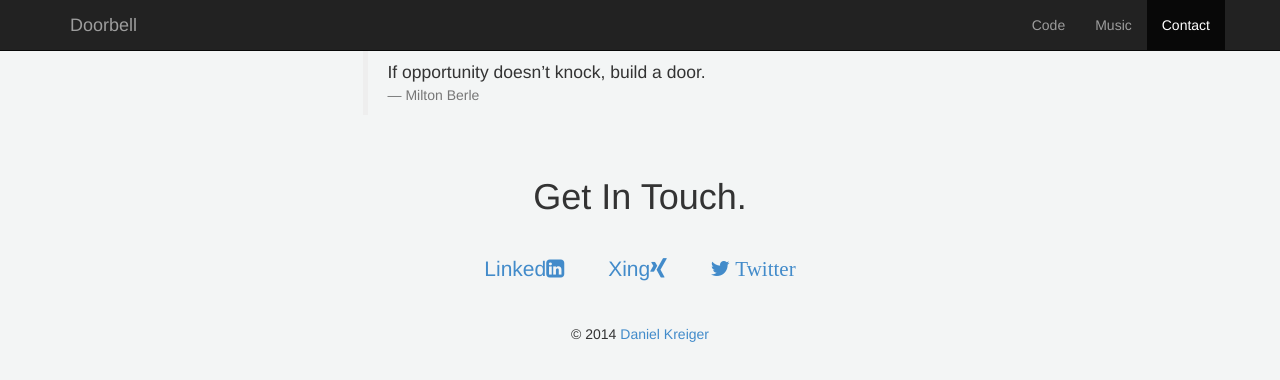
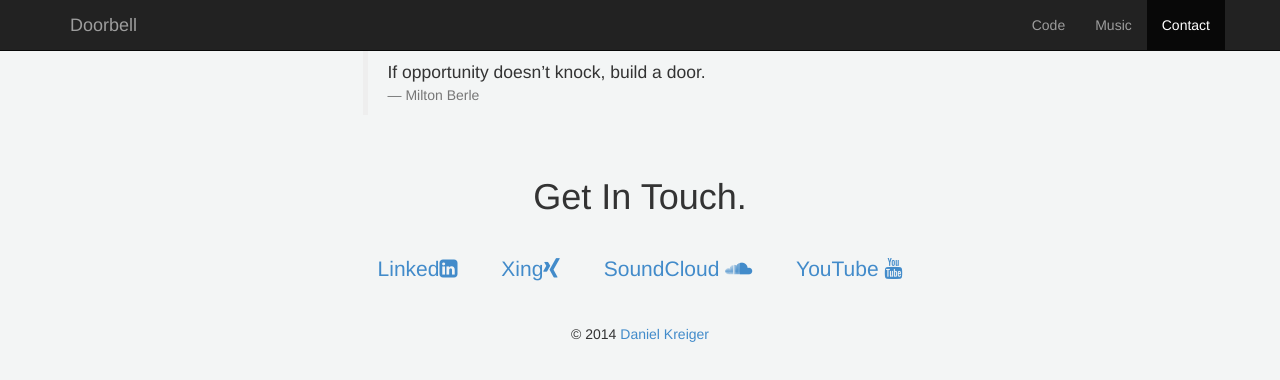
Before and after one commit to dankreiger/v3, a plain HTML site: page public/contact.html in a window 1280 px wide. Drawn offline with nearby package versions, Linux system fonts and the light colour scheme.

Commit message:
updated contact icons

```diff
--- a/public/contact.html
+++ b/public/contact.html
@@ -90,8 +90,9 @@
 
       <ul>
         <li><a href="http://www.linkedin.com/in/dankreiger">Linked<i class="fa fa-linkedin-square"></i></a></li>
-        <li><a href="https://www.xing.com/profile/Daniel_Kreiger">Xing<i class="fa fa-xing"></i></a></li>
-        <li><a href="http://www.twitter.com/dankreiger"><i class="fa fa-twitter"> Twitter</i></a></li>
+        <li><a href="http://www.linkedin.com/in/dankreiger">Xing<i class="fa fa-xing"></i></a></li>
+        <li><a href="https://soundcloud.com/dankreiger">SoundCloud <i class="fa fa-soundcloud"></i></a></li>
+        <li><a href="http://www.youtube.com/dankreiger">YouTube <i class="fa fa-youtube"></i></a></li>
         <!-- <li><a href="http://www.youtube.com/dankreiger"><i class="fa fa-youtube"></i> YouTube</i></a></li> -->
       </ul>
 
```
